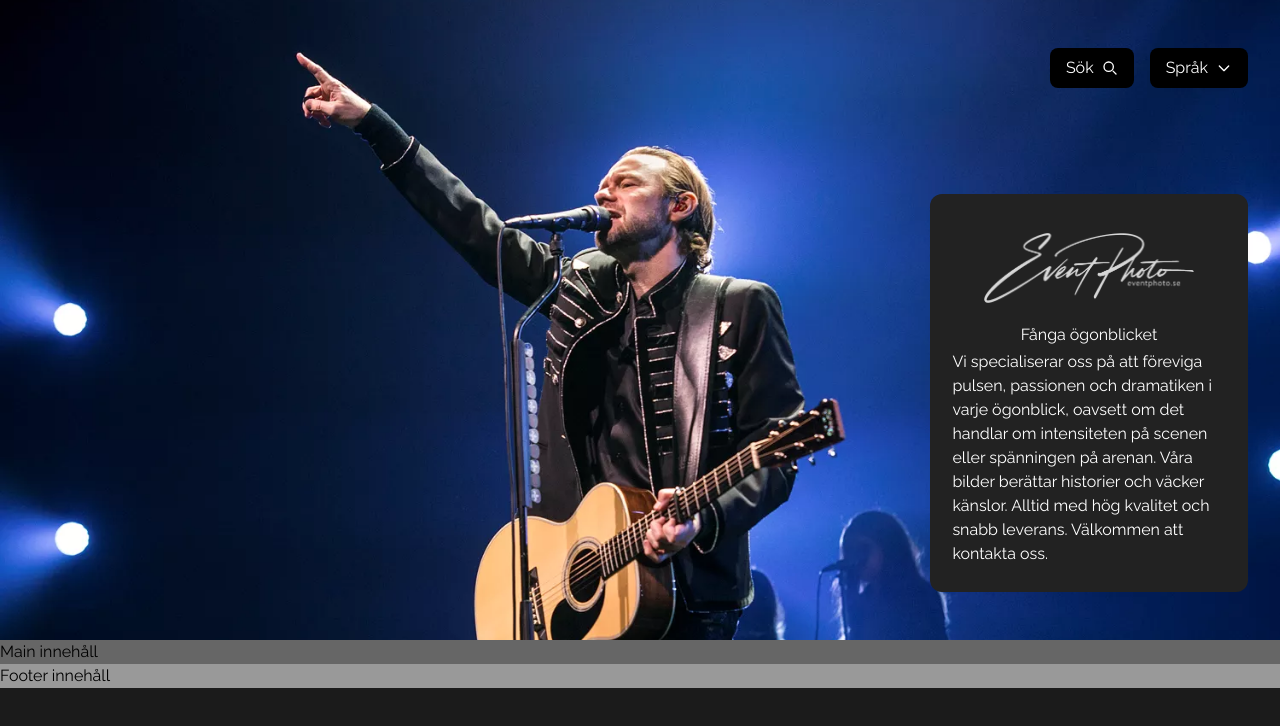
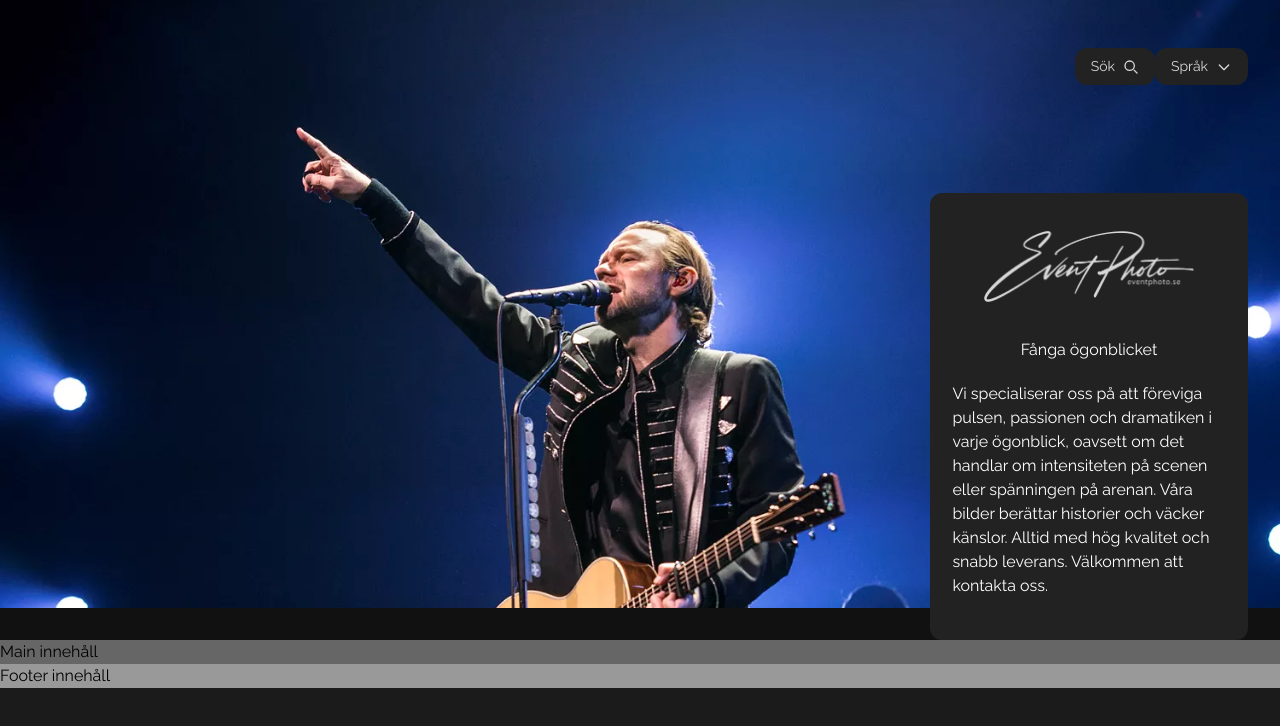
Before and after one commit to p-3/eventphoto-markup, an Angular app: page / in a window 1280 px wide. Shown: the top 726 px of the page. Built offline with nearby package versions, Linux system fonts and the light colour scheme.

Commit message:
so far header

```diff
--- a/src/app/app.component.html
+++ b/src/app/app.component.html
@@ -11,12 +11,10 @@
             <div class="header-features__menu">&nbsp;</div>
 
             <div class="header-features__tools">
-              <div class="flex gap-4">
 
                 <!-- Sök-knapp med input -->
-                <div class="relative">
-                  <button (click)="toggleSearch()"
-                          class="bg-black text-white px-4 py-2 rounded-lg flex items-center gap-2">
+                <div class="header-features__tools-wrapper">
+                  <button (click)="toggleSearch()" class="header-features__buttons">
                     <span>Sök</span>
                     <svg xmlns="http://www.w3.org/2000/svg" class="h-4 w-4" fill="none" stroke="currentColor" viewBox="0 0 24 24">
                       <path stroke-linecap="round" stroke-linejoin="round" stroke-width="2"
@@ -31,9 +29,8 @@
                 </div>
 
                 <!-- Språk-knapp med dropdown -->
-                <div class="relative">
-                  <button (click)="toggleLanguageMenu()"
-                          class="bg-black text-white px-4 py-2 rounded-lg flex items-center gap-2">
+                <div class="header-features__tools-wrapper">
+                  <button (click)="toggleLanguageMenu()" class="header-features__buttons">
                     <span>Språk</span>
                     <svg xmlns="http://www.w3.org/2000/svg" class="h-4 w-4" fill="none" stroke="currentColor" viewBox="0 0 24 24">
                       <path stroke-linecap="round" stroke-linejoin="round" stroke-width="2"
@@ -49,8 +46,6 @@
                     </ul>
                   </div>
                 </div>
-
-              </div>
             </div>
           </div>
 
--- a/src/app/app.component.scss
+++ b/src/app/app.component.scss
@@ -24,21 +24,24 @@ footer {
   grid-area: footer;
   background-color: #999;
 }
-
+.test {
+  position: relative;
+}
 .hero {
-  min-height: 2rem;
-  overflow: hidden;
+  //min-height: 2rem;
+  //overflow: hidden;
   &__img {
     max-height: 40rem;
-    -o-object-fit: cover;
     object-fit: cover;
-    object-position: center;
+    object-position: top;
     overflow: hidden;
     height: auto;
     max-width: 100%;
     width: 100%;
     vertical-align: middle;
     border-style: none;
+    position: relative;
+    top: -2rem;
   }
 }
 
@@ -58,7 +61,7 @@ footer {
     max-width: 1440px;
     display: flex;
     justify-content: space-between;
-    padding: 3rem 2rem;
+    padding: 3rem 2rem 0;
     color: #fff;
     &--right {
       justify-content: end;
@@ -69,6 +72,9 @@ footer {
   }
   &__tools {
     display: flex;
+    &-wrapper {
+      position: relative;
+    }
   }
   &__card {
     display: flex;
@@ -76,7 +82,7 @@ footer {
     padding: 1.4rem;
     justify-content: center;
     flex-wrap: wrap;
-    background-color: #222;
+    background-color: var(--color-main-black);
     border-radius: .75rem;
   }
   &__logo-container {
@@ -89,6 +95,28 @@ footer {
 
   }
   &__text--500 {
-    display: none;
+     display: none; // kontakt formulär text
+  }
+  &__buttons {
+    display: flex;
+    font-family: inherit;
+    font-size: .875rem;
+    font-weight: 500;
+    line-height: inherit;
+    letter-spacing: inherit;
+    border-width: 0;
+    border-style: solid;
+    padding-top: 0.5rem;
+    padding-bottom: 0.5rem;
+    padding-left: 1rem;
+    padding-right: 1rem;
+    border-radius: 0.75rem;
+    gap: 0.5rem;
+    align-items: center;
+    cursor: pointer;
+    color: var(--color-main-text);
+    background-color: var(--color-main-black);
+    background-image: none;
+    text-transform: none;
   }
 }
--- a/src/css/tokens.css
+++ b/src/css/tokens.css
@@ -5,6 +5,7 @@
   /* Color units */
   --color-main-background: #1b1b1b;
   --color-main-white: #fff;
+  --color-main-text: #d7d7d7;
   --color-main-black: #222;
   --color-base-font: #fff;
   --color-link-selected-background: #333;
```
